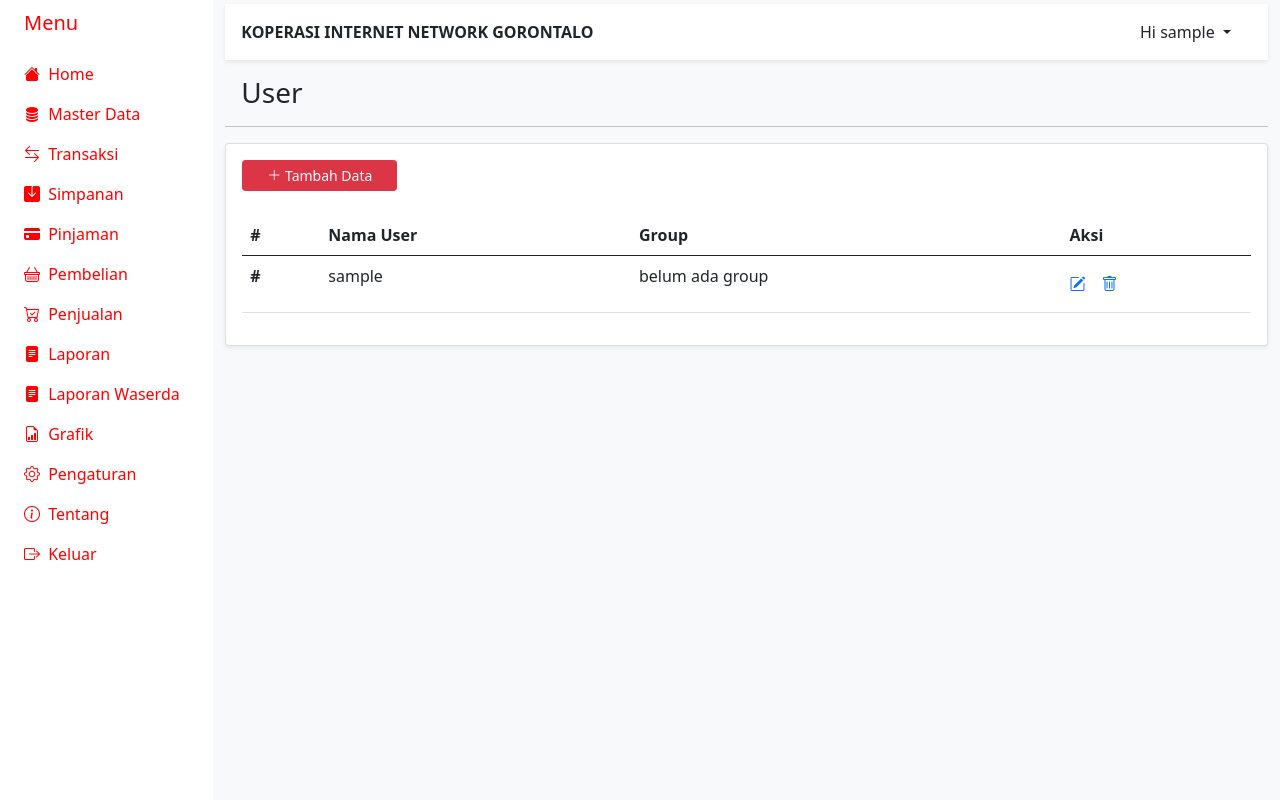
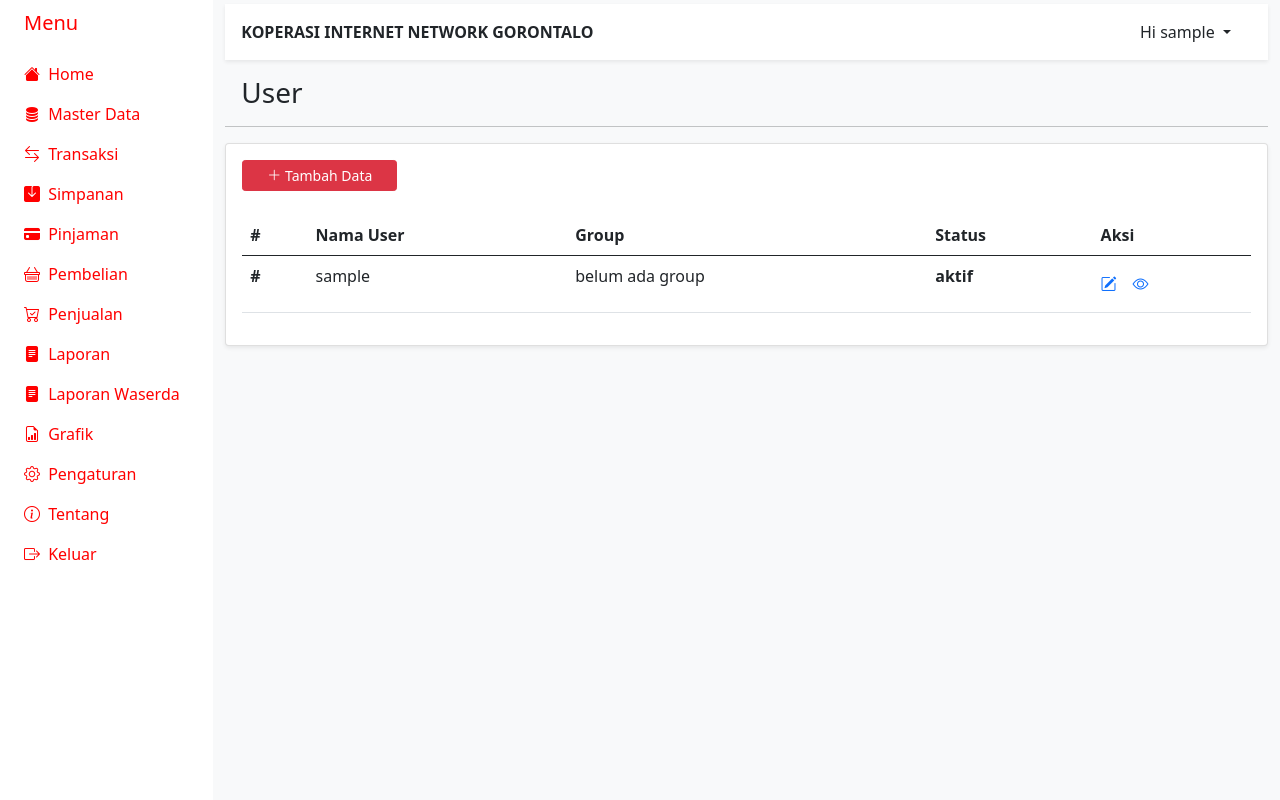
Before and after one commit to iksanh/asik-kingg, a Django app: page /users/list/ in a window 1280 px wide. Run offline with Django 3.2, Linux system fonts and the light colour scheme; the visitor is signed in with stand-in values (Sample User, id 1); data comes from the database, SQL or seed files in the repository; some libraries are stand-ins or nearby versions.

Commit message:
maintain list group and list user

```diff
--- a/templates/users/user/list_user.html
+++ b/templates/users/user/list_user.html
@@ -15,6 +15,7 @@
       <th scope="col">#</th>
       <th scope="col">Nama User</th>
       <th scope="col">Group </th>
+      <th scope="col">Status </th>
       <th scope="col">Aksi</th>
 
     </tr>
@@ -36,11 +37,25 @@
 {% endfor %}
 
       </td>
+        <th scope="col">
+
+            {% if user.is_active%}
+                aktif
+            {% else %}
+            tidak aktif
+            {% endif%}
+            </th>
 
 
       <td class="d-flex p-2 gap-3">
-        <a href="" class="nav-link px-0"> <i class="bi bi-pencil-square"></i> </a>
-        <a href="" class="nav-link px-0"> <i class="bi bi-trash"></i> </a>
+        <a href="{% url 'edit-users' user.id %}" class="nav-link px-0"> <i class="bi bi-pencil-square"></i> </a>
+        <a href="{% url 'inactive_user' user.id %}" class="nav-link px-0">
+            {% if user.is_active%}
+                <i class="bi bi-eye"  data-bs-toggle="tooltip" data-bs-placement="right" title="Tooltip on right"></i> </a>
+            {% else %}
+            <i class="bi bi-eye-slash"></i></a>
+            {% endif%}
+
       </td>
     </tr>
     {% endfor %}
```
Also changed, not shown: templates/users/group/list_group.html (+4 -3 lines).
